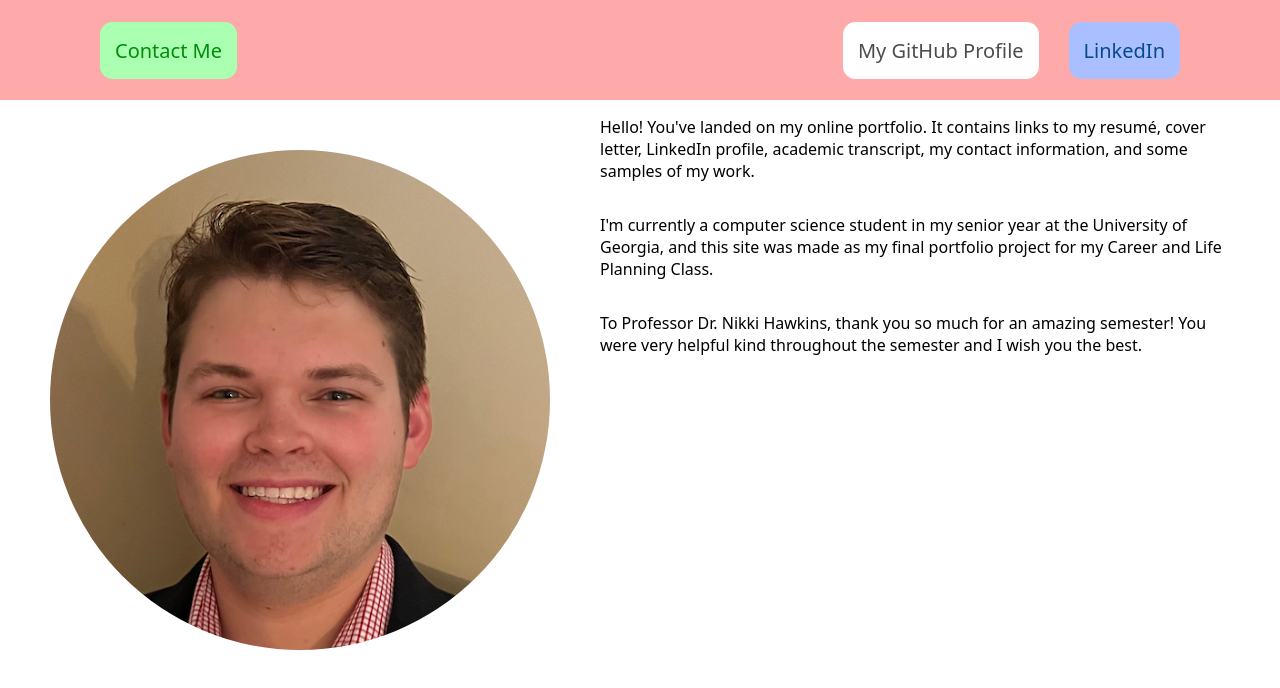
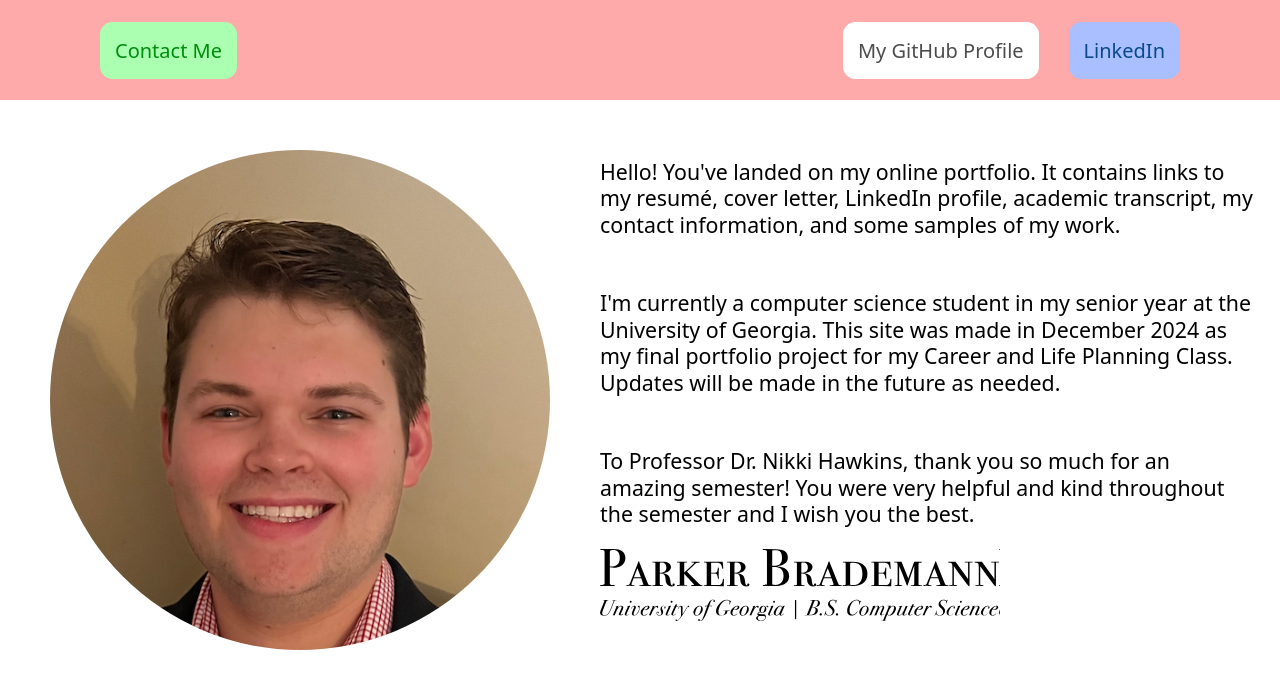
Before and after one commit to thinvanadium903/online-resume, a Next.js app: page / in a window 1280 px wide. Shown: the top 688 px of the page. Built offline with nearby package versions, Linux system fonts and the light colour scheme.

Commit message:
more formatting work, good stopping point

```diff
--- a/src/app/components/Bio.js
+++ b/src/app/components/Bio.js
@@ -1,12 +1,26 @@
-import Headshot from "./Headshot";
-import Textblock from "./TextBlock";
 import '../styles/Bio.css'
 
 function Bio() {
     return (
         <div id='bio'>
-            <Headshot></Headshot>
-            <Textblock></Textblock>
+            <div id='headshot'></div>
+            <section>
+                <p>
+                    Hello! You've landed on my online portfolio. It contains links to my resumé,
+                    cover letter, LinkedIn profile, academic transcript, my contact information,
+                    and some samples of my work.
+                </p>
+                <p>
+                    I'm currently a computer science student in my senior year at the University of
+                    Georgia. This site was made in December 2024 as my final portfolio project for my Career and
+                    Life Planning Class. Updates will be made in the future as needed.
+                </p>
+                <p>
+                    To Professor Dr. Nikki Hawkins, thank you so much for an amazing semester! You
+                    were very helpful and kind throughout the semester and I wish you the best.
+                </p>
+                <div id='signature'></div>
+            </section>
         </div>
 
     )
--- a/src/app/components/Headshot.js
+++ /dev/null
@@ -1,11 +0,0 @@
-import '../styles/Headshot.css'
-
-function Headshot() {
-    return (
-        <div id='headshot'>
-
-        </div>
-    )
-}
-
-export default Headshot;
--- a/src/app/components/TextBlock.js
+++ /dev/null
@@ -1,25 +0,0 @@
-import '../styles/Textblock.css'
-
-function Textblock() {
-    return (
-        <section>
-            <p>
-                Hello! You've landed on my online portfolio. It contains links to my resumé,
-                cover letter, LinkedIn profile, academic transcript, my contact information,
-                and some samples of my work.
-            </p>
-            <p>
-                I'm currently a computer science student in my senior year at the University of
-                Georgia, and this site was made as my final portfolio project for my Career and
-                Life Planning Class.
-            </p>
-            <p>
-                To Professor Dr. Nikki Hawkins, thank you so much for an amazing semester! You
-                were very helpful kind throughout the semester and I wish you the best.
-            </p>
-
-        </section>
-    )
-}
-
-export default Textblock;
--- a/src/app/styles/Bio.css
+++ b/src/app/styles/Bio.css
@@ -5,6 +5,77 @@
 
 @media (max-width: 1000px) {
     #bio {
+        display: flex;
         flex-direction: column;
+        justify-content: center;
+        align-items: center;
+    }
+    #headshot {
+        justify-self: center;
+        align-self: center;
+    }
+    section p {
+        margin-left: 25px;
+        align-self: center;
+        justify-self: center;
+    }
+    #signature {
+        margin-left: 25px;
     }
 }
+
+#headshot {
+    width: 500px;
+    height: 500px;
+    aspect-ratio: 1/1;
+    border-radius: 100% 100%;
+    background-image: url('../media/headshot.jpg');
+    background-size: cover;
+    background-position-y: 30%;
+    margin: 50px 50px 0px 50px;
+}
+
+section p {
+    font-family: system-ui, -apple-system, BlinkMacSystemFont, 'Segoe UI', Roboto, Oxygen, Ubuntu, Cantarell, 'Open Sans', 'Helvetica Neue', sans-serif;
+    font-size: 16pt;
+    font-weight: 400;
+    margin-top: 30px;
+    line-height: 125%;
+}
+
+@media (prefers-color-scheme: light) {
+    #signature {
+        background-image: url('../media/light-mode-signature.svg');
+    }
+}
+
+@media (prefers-color-scheme: dark) {
+    #signature {
+        background-image: url('../media/dark-mode-signature.svg');
+    }
+}
+
+#signature {
+    width: 400px;
+    aspect-ratio: 360 /65;
+    background-size: contain;
+}
+
+section {
+    display: flex;
+    flex-direction: column;
+    align-self: center;
+    padding-right: 20px;
+}
+
+@media (prefers-color-scheme: light) {
+    section p {
+        color: black;
+    }
+}
+
+@media (prefers-color-scheme: dark) {
+    section p {
+        color: white;
+    }
+}
--- a/src/app/styles/Headshot.css
+++ /dev/null
@@ -1,10 +0,0 @@
-#headshot {
-    width: 500px;
-    height: 500px;
-    aspect-ratio: 1/1;
-    border-radius: 100% 100%;
-    background-image: url('../media/headshot.jpg');
-    background-size: cover;
-    background-position: -30%;
-    margin: 50px 50px 0px 50px;
-}
--- a/src/app/styles/Textblock.css
+++ /dev/null
@@ -1,22 +0,0 @@
-section p {
-    font-family: system-ui, -apple-system, BlinkMacSystemFont, 'Segoe UI', Roboto, Oxygen, Ubuntu, Cantarell, 'Open Sans', 'Helvetica Neue', sans-serif;
-    font-size: 12pt;
-    padding-right: 3vw;
-}
-
-section {
-    display: flex;
-    flex-direction: column;
-}
-
-@media (prefers-color-scheme: light) {
-    section p {
-        color: black;
-    }
-}
-
-@media (prefers-color-scheme: dark) {
-    section p {
-        color: white;
-    }
-}
```
Also changed, not shown: src/app/contact/page.js (added, +9 -0 lines), src/app/media/dark-mode-signature.svg (added), src/app/media/light-mode-signature.svg (added).
